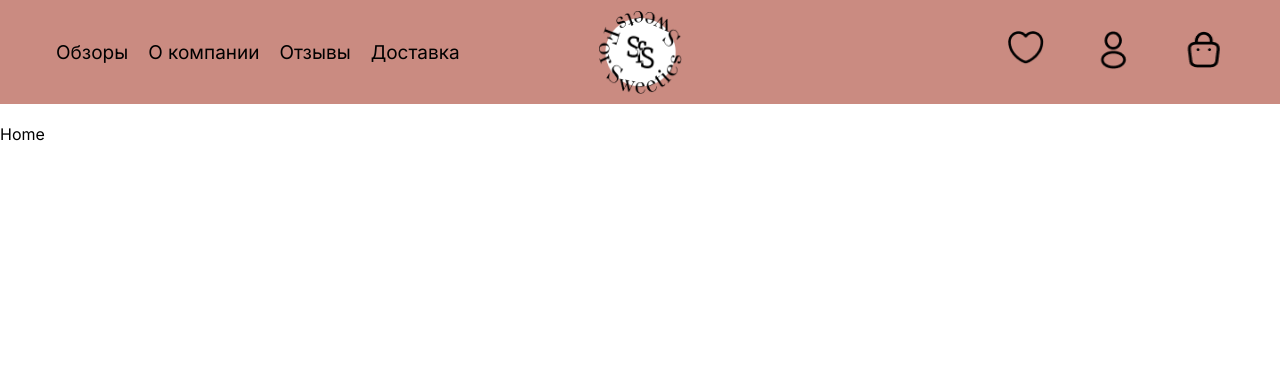
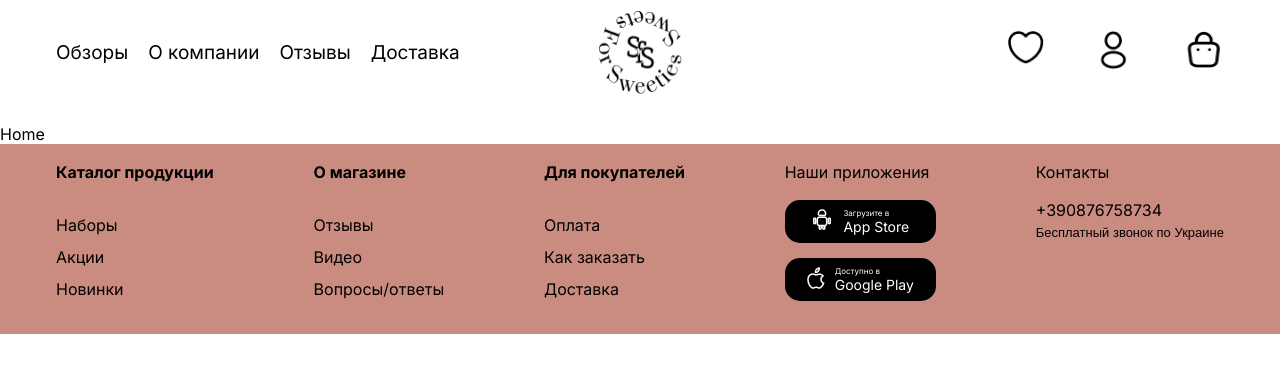
Before and after one commit to kestenbaum/Cakes-shop, a Next.js app in the folder client/: page / in a window 1280 px wide. Shown: the top 372 px of the page. Built offline with nearby package versions, Linux system fonts and the light colour scheme.

Commit message:
create footer

```diff
--- a/client/src/app/layout.tsx
+++ b/client/src/app/layout.tsx
@@ -4,6 +4,7 @@ import { Inter } from 'next/font/google'
 
 import './global.css'
 import Header from "@/components/Header";
+import Footer from "@/components/Footer/Footer";
 
 const inter = Inter({ subsets: ['latin'] })
 
@@ -24,6 +25,7 @@ export default function RootLayout({
         <main>
             {children}
         </main>
+      <Footer/>
       </body>
     </html>
   )
--- /dev/null
+++ b/client/src/components/Footer/Footer.tsx
@@ -0,0 +1,56 @@
+import React, {FC} from 'react';
+
+import Link from "next/link";
+
+import styles from "@/styles/Footer.module.css"
+import FooterBtn from "@/components/Footer/FooterBtn";
+import android from "@/assets/icons/android.png"
+import apple from "@/assets/icons/apple.png"
+import {getFooterMenu} from "@/data";
+
+
+
+const Footer:FC = () => {
+    return (
+        <footer className={styles.footer}>
+            <div className="container">
+                <div className={styles.wrapper}>
+                    {getFooterMenu.map(element => {
+                        return  <div key={element.id}>
+                            <h3 className={styles.title}>{element.title}</h3>
+                                <ul className={styles.list} key={element.id}>
+                                    {element.mass.map(link =>
+                                        <li><Link href={"/"} className={styles.link}/>{link.link}</li>
+                                    )}
+                                </ul>
+                        </div>
+                    })}
+                  <div>
+                      <h4 className={styles.titleH4}>
+                          Наши приложения
+                      </h4>
+                      <FooterBtn
+                          img={android}
+                          alt={"android"}
+                          download={"Загрузите в "}
+                          services={"App store"}
+                      />
+                      <FooterBtn
+                          img={apple}
+                          alt={"apple"}
+                          download={"Доступно в "}
+                          services={"Google play"}
+                      />
+                  </div>
+                  <div className={styles.contact}>
+                      <h4 className={styles.titleH4}>Контакты</h4>
+                      <span className={styles.number}>+390876758734</span>
+                      <span className={styles.call}>Бесплатный звонок по Украине</span>
+                  </div>
+                </div>
+            </div>
+        </footer>
+    );
+};
+
+export default Footer;
--- /dev/null
+++ b/client/src/components/Footer/FooterBtn.tsx
@@ -0,0 +1,25 @@
+import React from 'react';
+import styles from "@/styles/Footer.module.css";
+
+import Image from "next/image";
+import Link from "next/link";
+import {FooterBtnProps} from "@/interface";
+
+const FooterBtn = ({img, services, download, alt}:FooterBtnProps) => {
+    return (
+        <Link
+            href={"/home"}
+            className={styles.btn}
+        >
+            <div>
+                <Image src={img} alt={alt}/>
+            </div>
+            <div className={styles.btnInfo}>
+                <span className={styles.download}>{download}</span>
+                <span className={styles.services}>{services}</span>
+            </div>
+        </Link>
+    );
+};
+
+export default FooterBtn;
--- a/client/src/components/Header.tsx
+++ b/client/src/components/Header.tsx
@@ -15,7 +15,13 @@ const Header: FC = () => {
 
 
     return (
-        <header className={styles.header}>
+        <header
+            className={styles.header}
+            style={{
+                background: "transparent"
+            }}
+
+        >
             <div className={styles.container}>
                 <div className={styles.wrapper}>
                     <ul className={styles.navigate}>
--- a/client/src/data/index.ts
+++ b/client/src/data/index.ts
@@ -1,4 +1,4 @@
-import {IconsProps, NavProps} from "@/interface";
+import {FooterMenuProps, IconsProps, NavProps} from "@/interface";
 
 export const getDataIcons: IconsProps[] = [
     {
@@ -49,3 +49,69 @@ export const getDataNav: NavProps[] = [
         title: "Доставка"
     },
 ]
+
+export const getFooterMenu:FooterMenuProps[] = [
+    {
+        id: 1,
+        title: "Каталог продукции",
+        mass: [
+            {
+                id: 1,
+                link: "Наборы",
+                href: "/combo"
+            },
+            {
+                id: 2,
+                link: "Акции",
+                href: "/action"
+            },
+            {
+                id: 3,
+                link: "Новинки",
+                href: "/news"
+            },
+        ],
+    },
+    {
+      id: 2,
+      title: "О магазине",
+      mass: [
+          {
+              id: 1,
+              link: "Отзывы",
+              href: "/reviews"
+          },
+          {
+              id: 2,
+              link: "Видео",
+              href: "/video"
+          },
+          {
+              id: 3,
+              link: "Вопросы/ответы",
+              href: "/question"
+          },
+      ],
+    },
+    {
+        id: 3,
+        title: "Для покупателей",
+        mass:  [
+            {
+                id: 1,
+                link: "Оплата",
+                href: "/payment"
+            },
+            {
+                id: 2,
+                link: "Как заказать",
+                href: "/help"
+            },
+            {
+                id: 3,
+                link: "Доставка",
+                href: "/delivery"
+            },
+        ],
+    }
+]
--- /dev/null
+++ b/client/src/styles/Footer.module.css
@@ -0,0 +1,93 @@
+.footer {
+    background: #CA8B81;
+    padding: 18px 0;
+}
+
+.wrapper {
+    display: flex;
+    flex-wrap: wrap;
+    justify-content: space-between;
+}
+
+.title {
+    font-size: 16px;
+    font-style: normal;
+    font-weight: 700;
+    line-height: normal;
+    margin-bottom: 33px;
+}
+
+.titleH4 {
+    font-size: 16px;
+    font-style: normal;
+    font-weight: 400;
+    line-height: normal;
+    margin-bottom: 18px;
+}
+
+.list {
+    display: flex;
+    flex-direction: column;
+    gap: 12px;
+}
+
+.link {
+    font-size: 16px;
+    font-style: normal;
+    font-weight: 400;
+    line-height: normal;
+}
+
+.contact {
+    display: flex;
+    flex-direction: column;
+}
+
+.number {
+    font-size: 16px;
+    font-style: normal;
+    font-weight: 400;
+    line-height: normal;
+    margin-bottom: 5px;
+}
+
+.call {
+    font-family: Quattrocento, sans-serif;
+    font-size: 13px;
+    font-style: normal;
+    font-weight: 400;
+    line-height: normal;
+}
+
+.btn {
+    display: flex;
+    align-items: center;
+    justify-content: center;
+    gap: 10px;
+    padding: 8px 22px;
+    border-radius: 15px;
+    background: #000000;
+    margin-bottom: 15px;
+}
+
+.btnInfo {
+    display: flex;
+    flex-direction: column;
+}
+
+.download {
+    color: #FFFFFF;
+    font-size: 8px;
+    font-style: normal;
+    font-weight: 400;
+    line-height: normal;
+}
+
+.services {
+    color: #FFFFFF;
+    font-size: 14px;
+    font-style: normal;
+    font-weight: 400;
+    line-height: normal;
+    text-transform: capitalize;
+}
```
Also changed, not shown: client/src/interface/index.ts (+19 -0 lines), client/src/assets/icons/android.png (added), client/src/assets/icons/apple.png (added).
